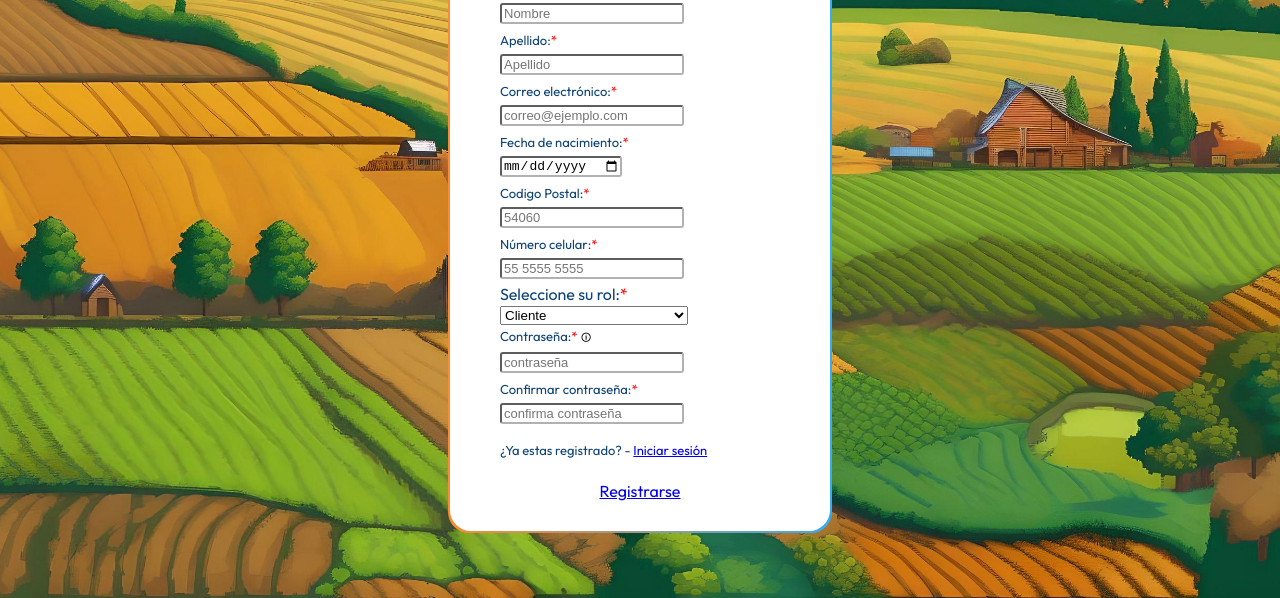
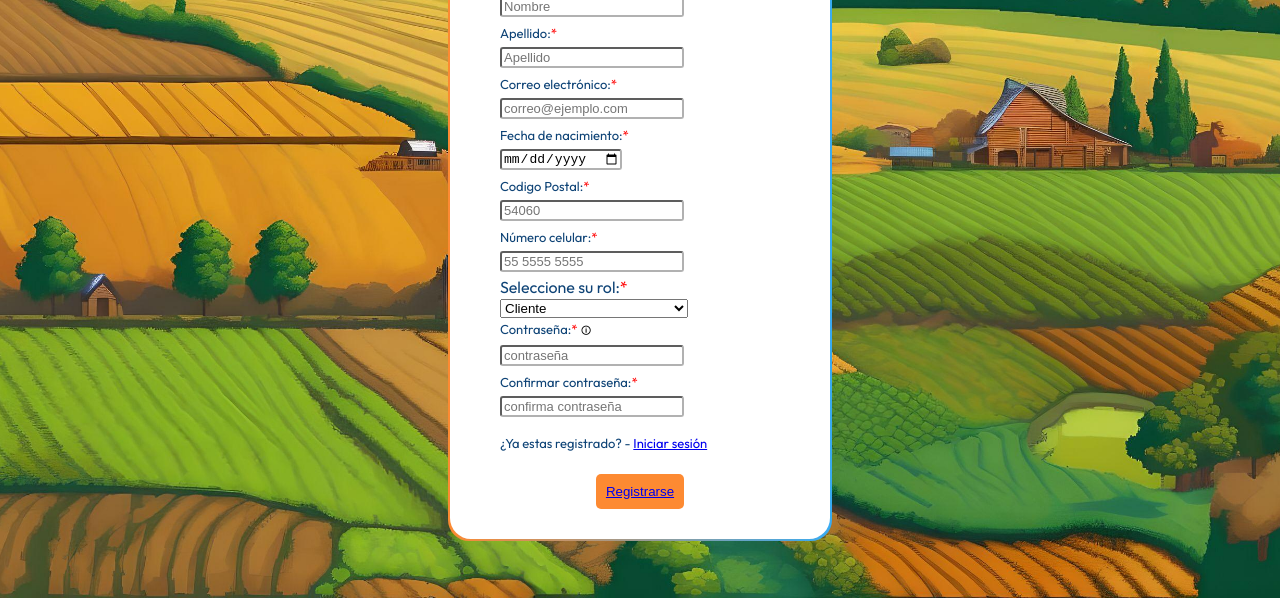
Before and after one commit to A01750817/Proyecto-Web-Vercrops, a website: page Frontend/html_principal/SignUp.html in a window 1280 px wide. Shown: the part 202-800 px from the top of the page. Drawn offline with Linux system fonts and the light colour scheme.

Commit message:
cambio boton

```diff
--- a/Frontend/html_principal/SignUp.html
+++ b/Frontend/html_principal/SignUp.html
@@ -79,7 +79,7 @@
             </div>
             <div class="button_container">
                 <a href="/app">
-                    <a href="/" class="button">Registrarse</a> <!-- el <a> es un hypervinculo que redirecciona a la página principal -->
+                    <button class="button" type="submit"><a href="/" class="button">Registrarse</a></button> <!-- el <a> es un hypervinculo que redirecciona a la página principal -->
                 </a>
             </div>
         </form>
```
